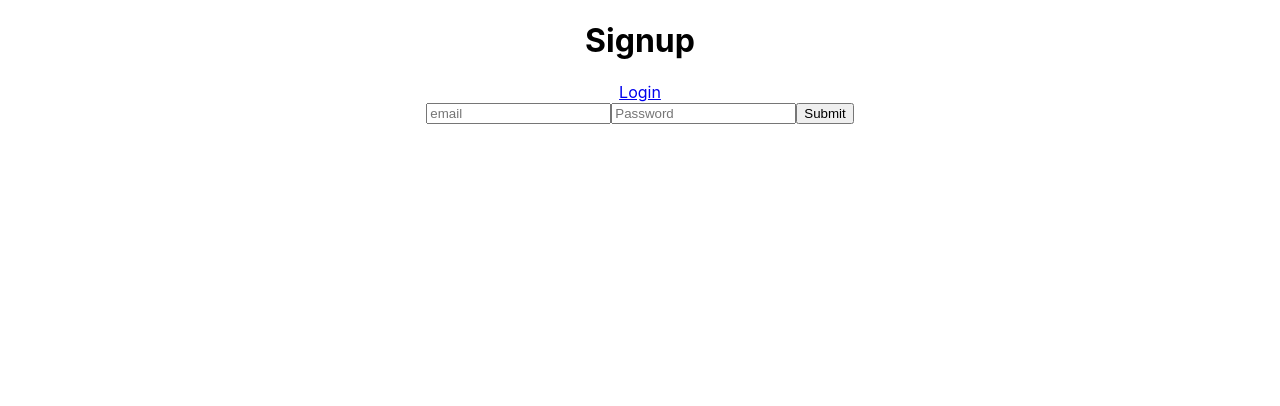
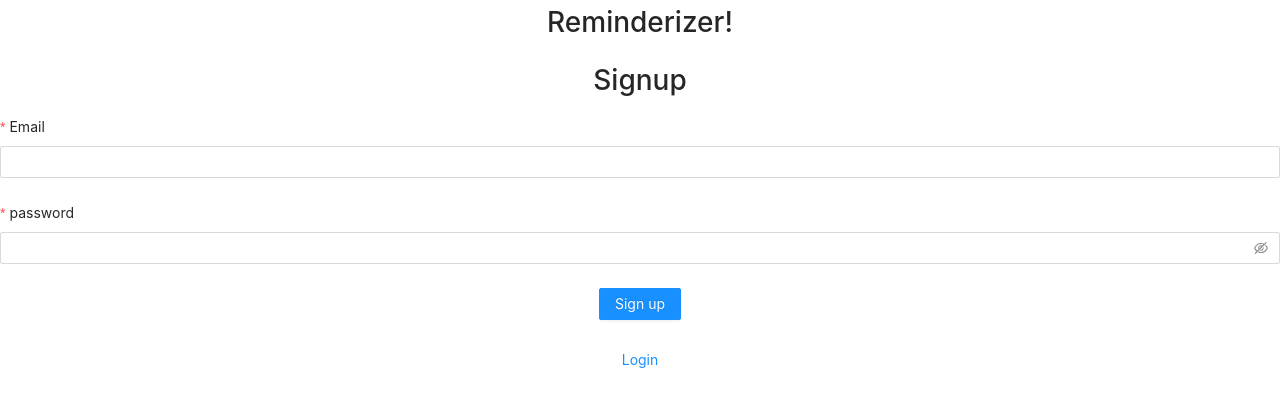
Before and after one commit to melansonS/remindinator, a React (Create React App) app in the folder client/: page / in a window 1280 px wide. Shown: the top 406 px of the page. Built offline with nearby package versions, Linux system fonts and the light colour scheme; no server answers.

Commit message:
login and signup basic authForms :closed_lock_with_key:

```diff
--- a/client/package.json
+++ b/client/package.json
@@ -6,6 +6,7 @@
     "@testing-library/jest-dom": "^5.11.6",
     "@testing-library/react": "^11.2.2",
     "@testing-library/user-event": "^12.6.0",
+    "antd": "^4.9.3",
     "prop-types": "^15.7.2",
     "react": "^17.0.1",
     "react-dom": "^17.0.1",
--- a/client/src/Container.jsx
+++ b/client/src/Container.jsx
@@ -40,7 +40,7 @@ const Container = () => {
 
   return (
     <div>
-      { isLoggedIn && (<Header handleLoggedUpdate={handleLoggedUpdate} />)}
+      <Header handleLoggedUpdate={handleLoggedUpdate} isLoggedIn={isLoggedIn} />
       { isLoggedIn ? (
         <Route path="/dashboard">
           <Dashboard userId={userId} />
--- /dev/null
+++ b/client/src/components/AuthForm.jsx
@@ -0,0 +1,79 @@
+import React from 'react';
+import PropTypes from 'prop-types';
+import { Button, Form, Input } from 'antd';
+import 'antd/dist/antd.css';
+
+const AuthForm = (props) => {
+  const {
+    form, onFinish, submitValue, validatePassword,
+  } = props;
+
+  const validate = (rule, value) => {
+    if (value.length < 7) {
+      return Promise.reject('Must be at least 7 Characters long');
+    }
+    return Promise.resolve();
+  };
+
+  return (
+    <Form
+      form={form}
+      layout="vertical"
+      name="register"
+      onFinish={onFinish}
+    >
+      <Form.Item
+        name="email"
+        label="Email"
+        rules={[
+          {
+            type: 'email',
+            message: 'The input is not valid Email!',
+          },
+          {
+            required: true,
+            message: 'Please input your Email',
+          },
+        ]}
+      >
+        <Input />
+      </Form.Item>
+      <Form.Item
+        name="password"
+        label="password"
+        rules={[
+          {
+            required: true,
+            message: 'Please input your Password',
+          },
+          {
+            validator: validatePassword ? validate : null,
+            message: 'Password must be at least 7 characters long',
+          },
+        ]}
+        hasFeedback={validatePassword}
+      >
+        <Input.Password />
+      </Form.Item>
+      <Form.Item>
+        <Button type="primary" htmlType="submit">
+          {submitValue}
+        </Button>
+      </Form.Item>
+    </Form>
+  );
+};
+
+AuthForm.defaultProps = {
+  submitValue: 'Submit',
+  validatePassword: false,
+};
+
+AuthForm.propTypes = {
+  form: PropTypes.objectOf(PropTypes.any).isRequired,
+  onFinish: PropTypes.func.isRequired,
+  submitValue: PropTypes.string,
+  validatePassword: PropTypes.bool,
+};
+
+export default AuthForm;
--- /dev/null
+++ b/client/src/components/ErrorAlert.jsx
@@ -0,0 +1,20 @@
+import { Alert } from 'antd';
+import PropTypes from 'prop-types';
+import React from 'react';
+
+const ErrorAlert = (props) => {
+  const { errorMessage } = props;
+  return (
+    <Alert
+      message={errorMessage}
+      type="error"
+      showIcon
+    />
+  );
+};
+
+ErrorAlert.propTypes = {
+  errorMessage: PropTypes.string.isRequired,
+};
+
+export default ErrorAlert;
--- a/client/src/components/Header.jsx
+++ b/client/src/components/Header.jsx
@@ -1,9 +1,10 @@
 import React from 'react';
 import PropTypes from 'prop-types';
 import { useHistory } from 'react-router-dom';
+import { Button } from 'antd';
 
 const Header = (props) => {
-  const { handleLoggedUpdate } = props;
+  const { handleLoggedUpdate, isLoggedIn } = props;
   const history = useHistory();
 
   const logoutSubmit = async () => {
@@ -21,17 +22,21 @@ const Header = (props) => {
 
   return (
     <div>
-      <div>
-        You&apos;re logged in!
-        {' '}
-        <button type="button" onClick={logoutSubmit}>Log out</button>
-      </div>
+      <h1>Reminderizer!</h1>
+      {isLoggedIn && (
+        <div>
+          You&apos;re logged in!
+          {' '}
+          <Button type="button" onClick={logoutSubmit}>Log out</Button>
+        </div>
+      )}
     </div>
   );
 };
 
 Header.propTypes = {
   handleLoggedUpdate: PropTypes.func.isRequired,
+  isLoggedIn: PropTypes.bool.isRequired,
 };
 
 export default Header;
--- a/client/src/views/Login.jsx
+++ b/client/src/views/Login.jsx
@@ -1,21 +1,25 @@
 import React, { useState } from 'react';
 import PropTypes from 'prop-types';
 import { Link, useHistory } from 'react-router-dom';
+import { Button, Form } from 'antd';
+import 'antd/dist/antd.css';
+import AuthForm from '../components/AuthForm';
+import ErrorAlert from '../components/ErrorAlert';
 
 const Login = (props) => {
   const { handleLoggedUpdate, handleUserIdUpdate } = props;
-  const [emailInput, setEmailInput] = useState('');
-  const [passwordInput, setPasswordInput] = useState('');
   const [errorMessage, setErrorMessage] = useState('');
   const history = useHistory();
+  const [form] = Form.useForm();
+  console.log(form);
 
-  const handleLoginSubmit = async (e) => {
-    e.preventDefault();
+  const onFinish = async (values) => {
+    const { email, password } = values;
     const response = await fetch('http://localhost:8888/login', {
       credentials: 'include',
       body: JSON.stringify({
-        email: emailInput,
-        password: passwordInput,
+        email,
+        password,
       }),
       headers: { 'content-type': 'application/json' },
       method: 'POST',
@@ -30,27 +34,18 @@ const Login = (props) => {
     } else {
       console.log(body.errorMessage);
       setErrorMessage(body.errorMessage);
+      form.resetFields();
     }
   };
+
   return (
     <div>
       <h1>Login</h1>
-      <Link to="/">Signup</Link>
-      <form onSubmit={handleLoginSubmit}>
-        <input
-          onChange={(e) => setEmailInput(e.target.value)}
-          placeholder="email"
-          required
-          type="text"
-        />
-        <input
-          onChange={(e) => setPasswordInput(e.target.value)}
-          placeholder="Password"
-          required
-          type="text"
-        />
-        <input type="submit" />
-      </form>
+      <AuthForm form={form} onFinish={onFinish} submitValue="Log in" />
+      {errorMessage && (<ErrorAlert errorMessage={errorMessage} />)}
+      <Button type="link">
+        <Link to="/">Signup</Link>
+      </Button>
     </div>
   );
 };
--- a/client/src/views/Signup.jsx
+++ b/client/src/views/Signup.jsx
@@ -1,21 +1,23 @@
 import React, { useState } from 'react';
 import PropTypes from 'prop-types';
 import { Link, useHistory } from 'react-router-dom';
+import { Button, Form } from 'antd';
+import AuthForm from '../components/AuthForm';
+import ErrorAlert from '../components/ErrorAlert';
 
 const Signup = (props) => {
   const { handleLoggedUpdate, handleUserIdUpdate } = props;
-  const [emailInput, setEmailInput] = useState('');
-  const [passwordInput, setPasswordInput] = useState('');
   const [errorMessage, setErrorMessage] = useState('');
   const history = useHistory();
+  const [form] = Form.useForm();
 
-  const handleSignupSubmit = async (e) => {
-    e.preventDefault();
+  const onFinish = async (values) => {
+    const { email, password } = values;
     const response = await fetch('http://localhost:8888/signup', {
       credentials: 'include',
       body: JSON.stringify({
-        email: emailInput,
-        password: passwordInput,
+        email,
+        password,
       }),
       headers: { 'content-type': 'application/json' },
       method: 'POST',
@@ -29,28 +31,18 @@ const Signup = (props) => {
       history.push('/dashboard');
     } else {
       setErrorMessage(body.errorMessage);
+      form.resetFields();
       console.log(body.errorMessage);
     }
   };
   return (
     <div>
       <h1>Signup</h1>
-      <Link to="/login">Login</Link>
-      <form onSubmit={handleSignupSubmit}>
-        <input
-          onChange={(e) => setEmailInput(e.target.value)}
-          placeholder="email"
-          required
-          type="text"
-        />
-        <input
-          onChange={(e) => setPasswordInput(e.target.value)}
-          placeholder="Password"
-          required
-          type="text"
-        />
-        <input type="submit" />
-      </form>
+      <AuthForm form={form} onFinish={onFinish} submitValue="Sign up" validatePassword />
+      {errorMessage && (<ErrorAlert errorMessage={errorMessage} />)}
+      <Button type="link">
+        <Link to="/login">Login</Link>
+      </Button>
     </div>
   );
 };
```
Also changed, not shown: client/.eslintrc.json, 2 other files (tests, documents, lock files or other folders).
